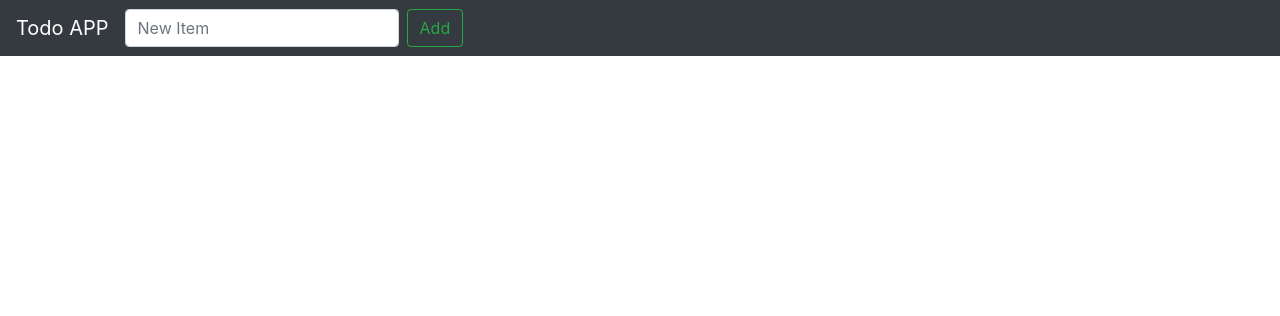
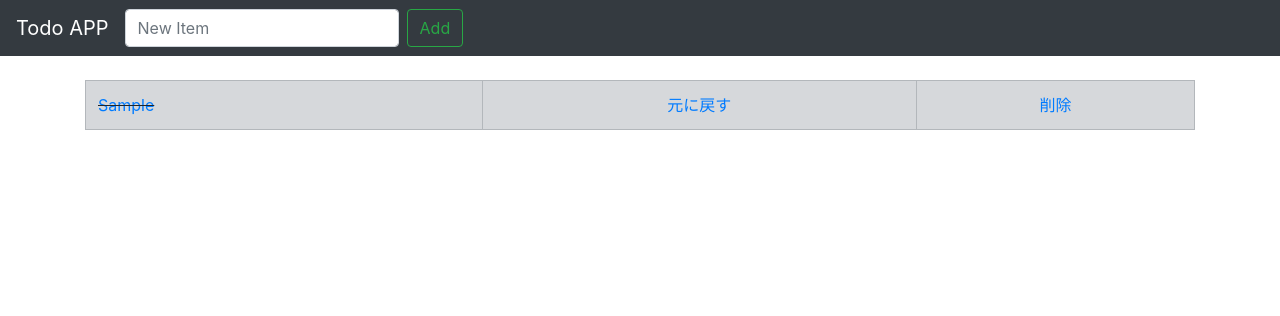
Before and after one commit to sawady1203/django_mypractice, a Django app: page / in a window 1280 px wide. Shown: the top 316 px of the page. Run offline with Django 3.2, Linux system fonts and the light colour scheme; tables that the repository leaves empty hold one stand-in row (values such as "Sample post"); some libraries are stand-ins or nearby versions.

Commit message:
index.html完成

```diff
--- /dev/null
+++ b/django-todo/static/css/main.css
@@ -0,0 +1,3 @@
+.striker {
+    text-decoration: line-through;
+}
--- a/django-todo/templates/base.html
+++ b/django-todo/templates/base.html
@@ -7,22 +7,26 @@
         <meta http-equiv="X-UA-Compatible" content="IE=edge">
         <title>ToDo</title>
         <meta name="description" content="">
-        <meta name="viewport" content="width=device-width, initial-scale=1">
+        <meta name="viewport" content="width=device-width, initial-scale=1, shrink-to-fit=no">
         <link rel="stylesheet" type="text/css" href="{% static 'css/bootstrap.css' %}">
         <link rel="stylesheet" type="text/css" href="{% static 'css/main.css' %}">
     </head>
     <body>
-        <nav class="navbar navbar-expand-md navbar-dark bg-dark fixed-top">
-                <a class="navbar-brand" href="{% url 'todo_app:index' %}">Todo APP</a>
+        <nav class="navbar navbar-expand-md navbar-dark bg-dark">
+            <a class="navbar-brand" href="{% url 'todo_app:index' %}">Todo APP</a>
+            <button type="button" class="navbar-toggler" data-toggle="collapse" data-target="#Navber" aria-controls="Navber" aria-expanded="false" aria-label="ナビゲーションの切替">
+                <span class="navbar-toggler-icon"></span>
+            </button>
+
             <div class="collapse navbar-collapse" id="navbarsExampleDefault">
-                <form class="form-inline my-2 my-lg-0" action="{% url 'todo_app:add' %}" method="POST">
+                <form class="form-inline my-2 my-lg-0" action="{% url 'todo_app:index' %}" method="POST">
                     {% csrf_token %}
                     <input class="form-control mr-sm-2" type="text" placeholder="New Item" aria-label="ADD" name='item'>
                     <button class="btn btn-outline-success my-2 my-sm-0" type="submit">Add</button>
                 </form>
             </div>
         </nav>
-
+        <br>
         <div class="container">
             {% block content %}
             {% endblock content %}
--- a/django-todo/templates/todo_app/index.html
+++ b/django-todo/templates/todo_app/index.html
@@ -4,22 +4,29 @@
 
 {% block content %}
     {% if all_items %}
-    <table>
+    <table class="table table-bordered">
         {% for things in all_items %}
             {% if things.completed %}
-                <tr>
-                    <td><a href="#">things.item</a></td>
-                    <td><a href="#">元に戻す</a></td>
-                    <td><a href="#">削除</a></td>
+                <tr class="table-secondary">
+                    <td class="striker"><a href="{% url 'todo:edit' %}">{{ things.item }}</a></td>
+                    <td class="text-center"><a href="{% url 'todo:uncross' things.id %}">元に戻す</a></td>
+                    <td class="text-center"><a href="{% url 'todo:delete things.id ' %}">削除</a></td>
                 </tr>
             {% else %}
                 <tr>
-                    <td><a href="#">thinigs.item</a></td>
-                    <td><a href="#">完了</a></td>
-                    <td><a href="#">削除</a></td>
+                    <td><a href="{% url 'todo:edit' things.edit %}">thinigs.item</a></td>
+                    <td class="text-center"><a href="{% url 'todo:cross_off' things.id %}">完了</a></td>
+                    <td class="text-center"><a href="{% url 'todo:delete' things.id %}">削除</a></td>
                 </tr>
             {% endif %}
         {% endfor %}
     </table>
     {% endif %}
+    <!-- <table class="table table-bordered">
+        <tr class="table-secondary">
+            <td class="striker">aaaa</td>
+            <td class="text-center">aaaa</td>
+            <td class="text-center">aaaa</td>
+        </tr>
+    </table> -->
 {% endblock content %}
```
